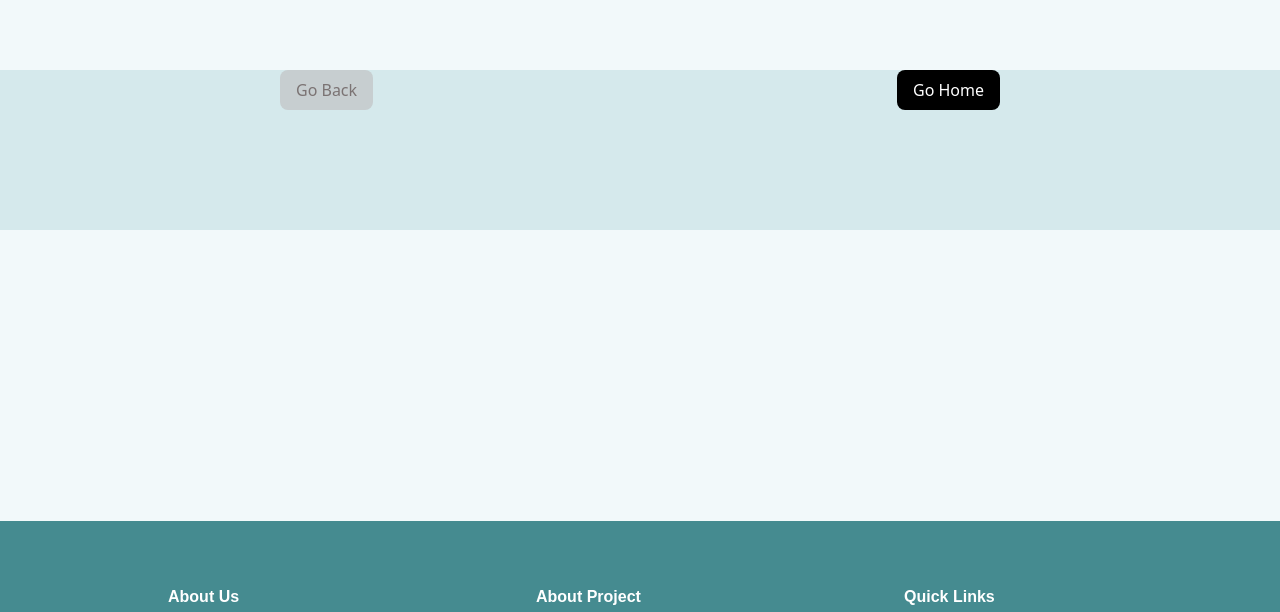
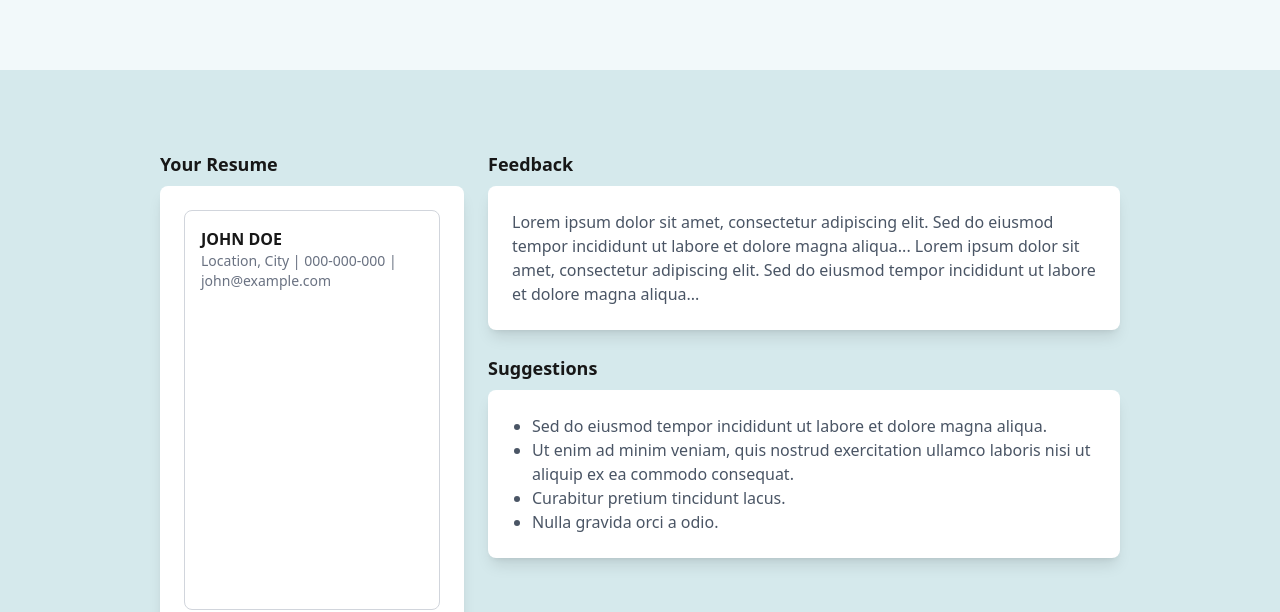
Before and after one commit to CMPT-276-SPRING-2025/final-project-01-sky, a Next.js app in the folder rezoome/: page /resume-review-3 in a window 1280 px wide. Shown: the part 279-891 px from the top of the page. Built offline with nearby package versions, Linux system fonts and the light colour scheme.

Commit message:
Added page for feedback to resume review

```diff
--- a/rezoome/app/mock-interview-2/page.js
+++ b/rezoome/app/mock-interview-2/page.js
@@ -46,8 +46,8 @@ export default function ResumeReview() {
 
               </div>
               <div className="flex justify-between mx-70">
-                <Button color="grey" href="/" >Go Home</Button>
-                <Button color="black" href="/resume-review-2">Next</Button>
+                <Button color="grey" href="/mock-interview-1" >Go Back</Button>
+                <Button color="black" href="/mock-interview-3">Next</Button>
                 </div>
             </section>
 
--- a/rezoome/app/resume-review-2/page.js
+++ b/rezoome/app/resume-review-2/page.js
@@ -46,8 +46,8 @@ export default function ResumeReview() {
 
         </div>
         <div className="flex justify-between mx-70">
-          <Button color="grey" href="/" >Go Home</Button>
-          <Button color="black" href="/resume-review-2">Next</Button>
+          <Button color="grey" href="/resume-review-1" >Go Back</Button>
+          <Button color="black" href="/resume-review-3">Next</Button>
           </div>
       </section>
 
--- a/rezoome/app/resume-review-3/page.js
+++ b/rezoome/app/resume-review-3/page.js
@@ -17,11 +17,52 @@ export default function ResumeReview() {
       </div>
 
       {/* Text input section */}
-      <section className="bg-[var(--secondary-colour)] pb-30">
+      <section className="bg-[var(--secondary-colour)] pb-30 pt-20">
+      {/* Content Layout */}
+        <div className="max-w-5xl mx-auto grid grid-cols-3 gap-6 pb-8 px-8">
+        {/* Resume Section */}
+        <div className="col-span-1">
+          <h2 className="text-lg font-bold mb-2">Your Resume</h2>
+          <div className="bg-white p-6 rounded-lg shadow-lg">
+            <div className="border border-gray-300 rounded-lg p-4 min-h-[400px]">
+              <h3 className="font-semibold">JOHN DOE</h3>
+              <p className="text-gray-500 text-sm">Location, City | 000-000-000 | john@example.com</p>
+            </div>
+          </div>
+        </div>
+
+        {/* Feedback & Suggestions */}
+        <div className="col-span-2 flex flex-col gap-6">
+          {/* Feedback Section */}
+          <div>
+            <h2 className="text-lg font-bold mb-2">Feedback</h2>
+            <div className="bg-white p-6 rounded-lg shadow-lg">
+              <p className="text-gray-600">
+                Lorem ipsum dolor sit amet, consectetur adipiscing elit. Sed do eiusmod tempor incididunt ut labore et dolore magna aliqua...
+                Lorem ipsum dolor sit amet, consectetur adipiscing elit. Sed do eiusmod tempor incididunt ut labore et dolore magna aliqua...
+              </p>
+          </div>
+          </div>
+
+          {/* Suggestions Section */}
+          <div>
+            <h2 className="text-lg font-bold mb-2">Suggestions</h2>
+            <div className="bg-white p-6 rounded-lg shadow-lg">
+              <ul className="list-disc pl-5 text-gray-600">
+                <li>Sed do eiusmod tempor incididunt ut labore et dolore magna aliqua.</li>
+                <li>Ut enim ad minim veniam, quis nostrud exercitation ullamco laboris nisi ut aliquip ex ea commodo consequat.</li>
+                <li>Curabitur pretium tincidunt lacus.</li>
+                <li>Nulla gravida orci a odio.</li>
+              </ul>
+            </div>
+          </div>
+        </div>
+      </div>
+
       <div className="flex justify-between mx-70">
-          <Button color="grey" href="/resume-review-2" >Go Back</Button>
-          <Button color="black" href="/">Go Home</Button>
-          </div>
+        <Button color="grey" href="/resume-review-2">Go Back</Button>
+        <Button color="black" href="/">Go Home</Button>
+      </div>
       </section>
 
     </div>
```
